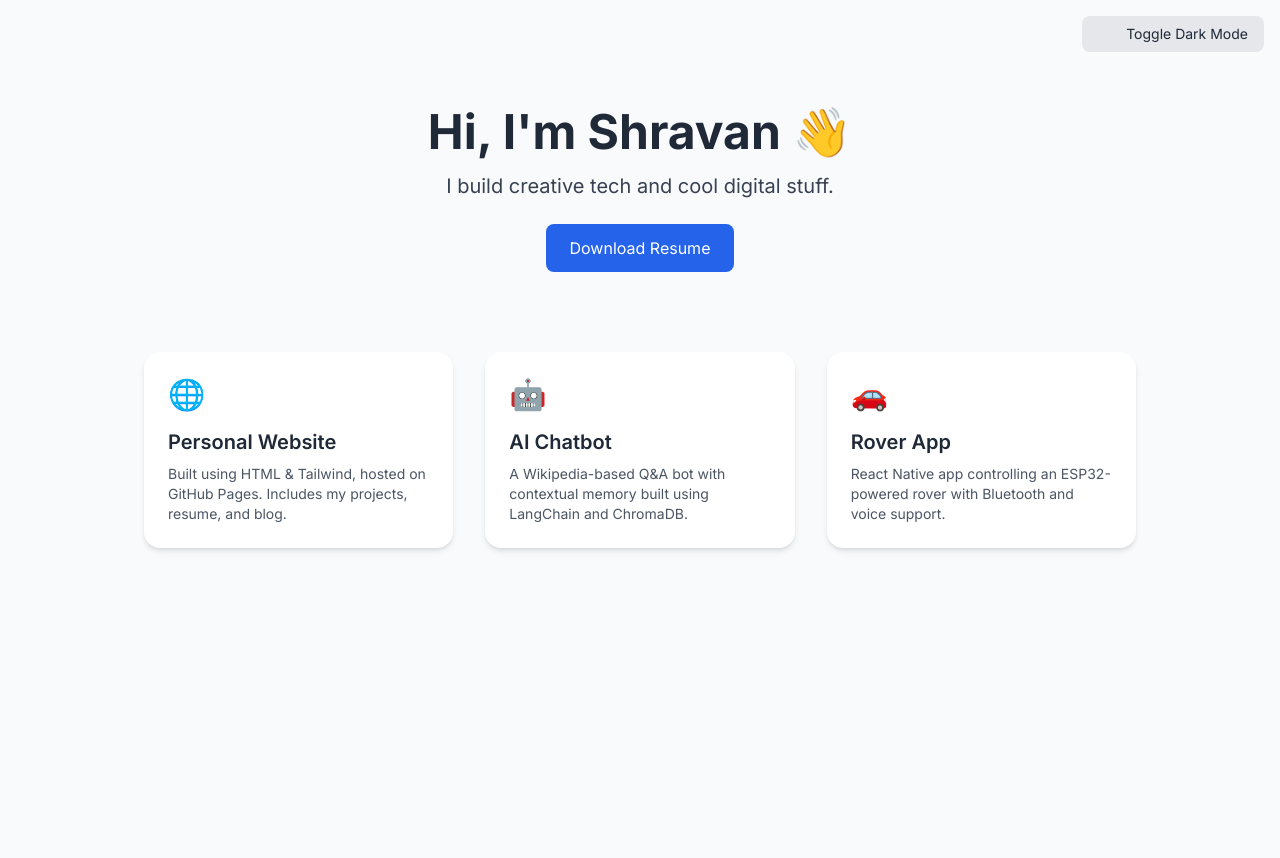
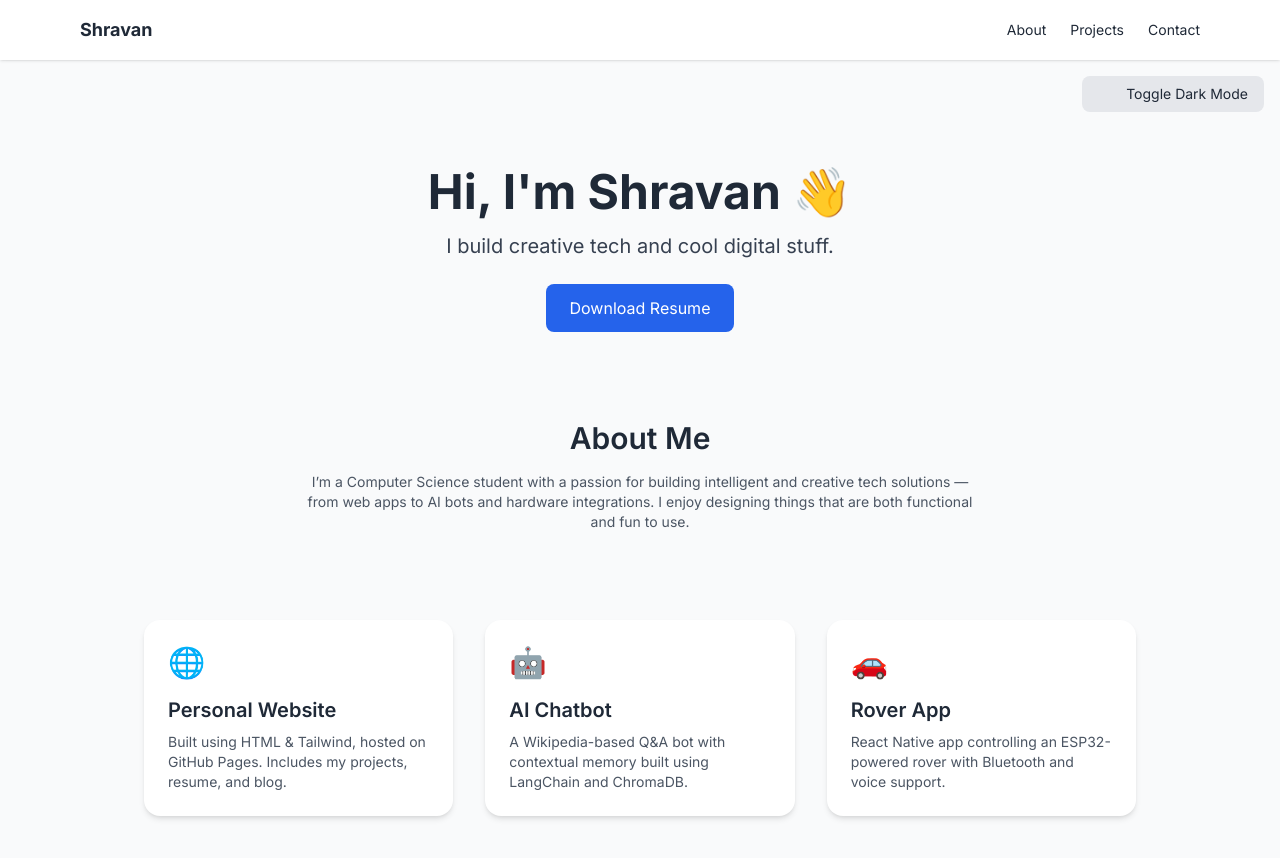
Before and after one commit to ShravanMadhu/shravanmadhu.github.io, a plain HTML site: page index.html in a window 1280 px wide. Before the commit the page ends 800 px from the top, so only its background shows below. Drawn offline with nearby package versions, Linux system fonts and the light colour scheme.

Commit message:
Add files via upload

```diff
--- a/index.html
+++ b/index.html
@@ -30,6 +30,18 @@
 
 <body class="bg-gray-50 text-gray-800 dark:bg-gray-900 dark:text-gray-100 transition-all duration-300 min-h-screen">
 
+  <!-- Sticky Navigation Bar -->
+  <nav class="sticky top-0 bg-white dark:bg-gray-900 shadow z-50">
+    <div class="max-w-6xl mx-auto flex justify-between items-center p-4">
+      <h1 class="font-bold text-lg">Shravan</h1>
+      <ul class="flex gap-6 text-sm font-medium">
+        <li><a href="#about" class="hover:underline">About</a></li>
+        <li><a href="#projects" class="hover:underline">Projects</a></li>
+        <li><a href="#contact" class="hover:underline">Contact</a></li>
+      </ul>
+    </div>
+  </nav>
+
   <!-- Dark Mode Toggle -->
   <div class="flex justify-end p-4">
     <button id="darkToggleBtn" onclick="toggleDark()" class="flex items-center gap-2 px-4 py-2 bg-gray-200 dark:bg-gray-800 text-sm rounded-lg transition">
@@ -49,8 +61,16 @@
     </div>
   </header>
 
+  <!-- About Section -->
+  <section id="about" class="text-center py-12">
+    <h2 class="text-3xl font-semibold mb-4">About Me</h2>
+    <p class="text-gray-600 dark:text-gray-300 max-w-2xl mx-auto text-sm">
+      I’m a Computer Science student with a passion for building intelligent and creative tech solutions — from web apps to AI bots and hardware integrations. I enjoy designing things that are both functional and fun to use.
+    </p>
+  </section>
+
   <!-- Projects Section -->
-  <main class="max-w-5xl mx-auto grid gap-8 grid-cols-1 md:grid-cols-2 lg:grid-cols-3 px-4 mt-10">
+  <main id="projects" class="max-w-5xl mx-auto grid gap-8 grid-cols-1 md:grid-cols-2 lg:grid-cols-3 px-4 mt-10">
     <div class="bg-white dark:bg-gray-800 rounded-2xl shadow-md p-6 hover:scale-105 transition-all duration-300">
       <div class="text-3xl mb-4">🌐</div>
       <h2 class="text-xl font-semibold mb-2">Personal Website</h2>
@@ -70,8 +90,8 @@
     </div>
   </main>
 
-  <!-- Footer -->
-  <footer class="text-center mt-20 py-6">
+  <!-- Footer / Contact -->
+  <footer id="contact" class="text-center mt-20 py-6">
     <div class="flex justify-center space-x-6">
       <a href="mailto:shravan@example.com" class="text-blue-600 dark:text-blue-400 hover:text-blue-800" target="_blank">
         <i class="lucide lucide-mail w-5 h-5"></i>
```
